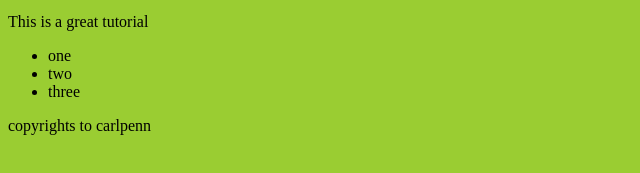
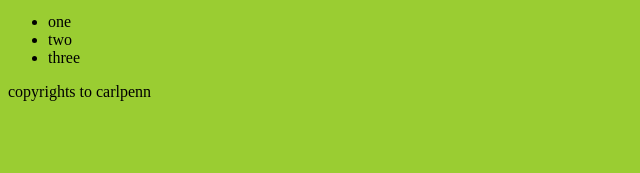
Before and after one commit to carlpenn/git-learning, a plain HTML site: page index.html in a window 1280 px wide. Shown: the part 169-342 px from the top of the page, without its empty margins (0-640 px from the left). Drawn offline with Linux system fonts and the light colour scheme; files that its build step writes are made by us from their sources.

```diff
--- a/index.html
+++ b/index.html
@@ -20,7 +20,6 @@
     <aside>
         <img src="ad.jpg" alt="picture of ads">
     </aside>
-    <p>This is a great tutorial</p>
     <ul>
         <li>one</li>
         <li>two</li>
```
